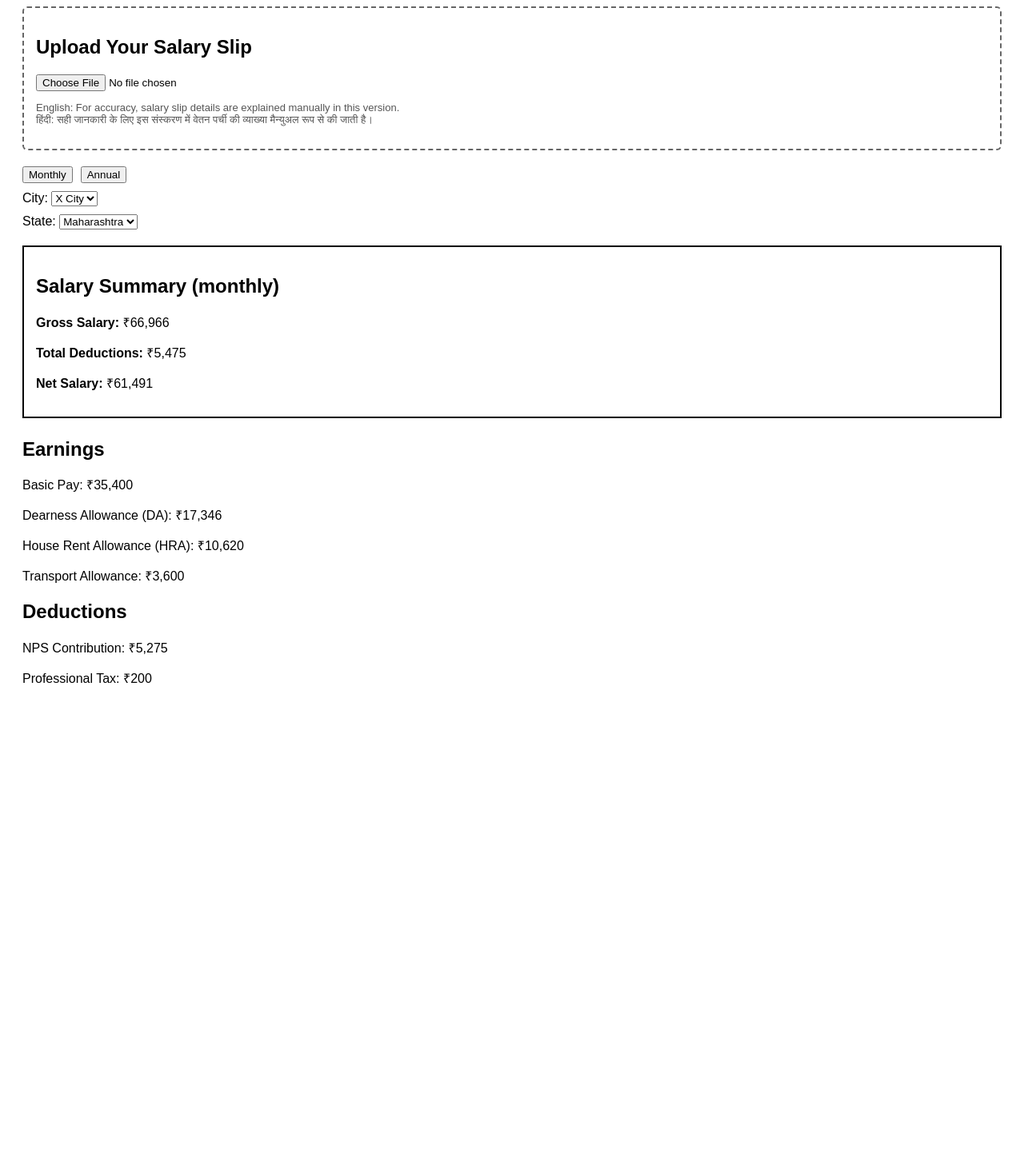
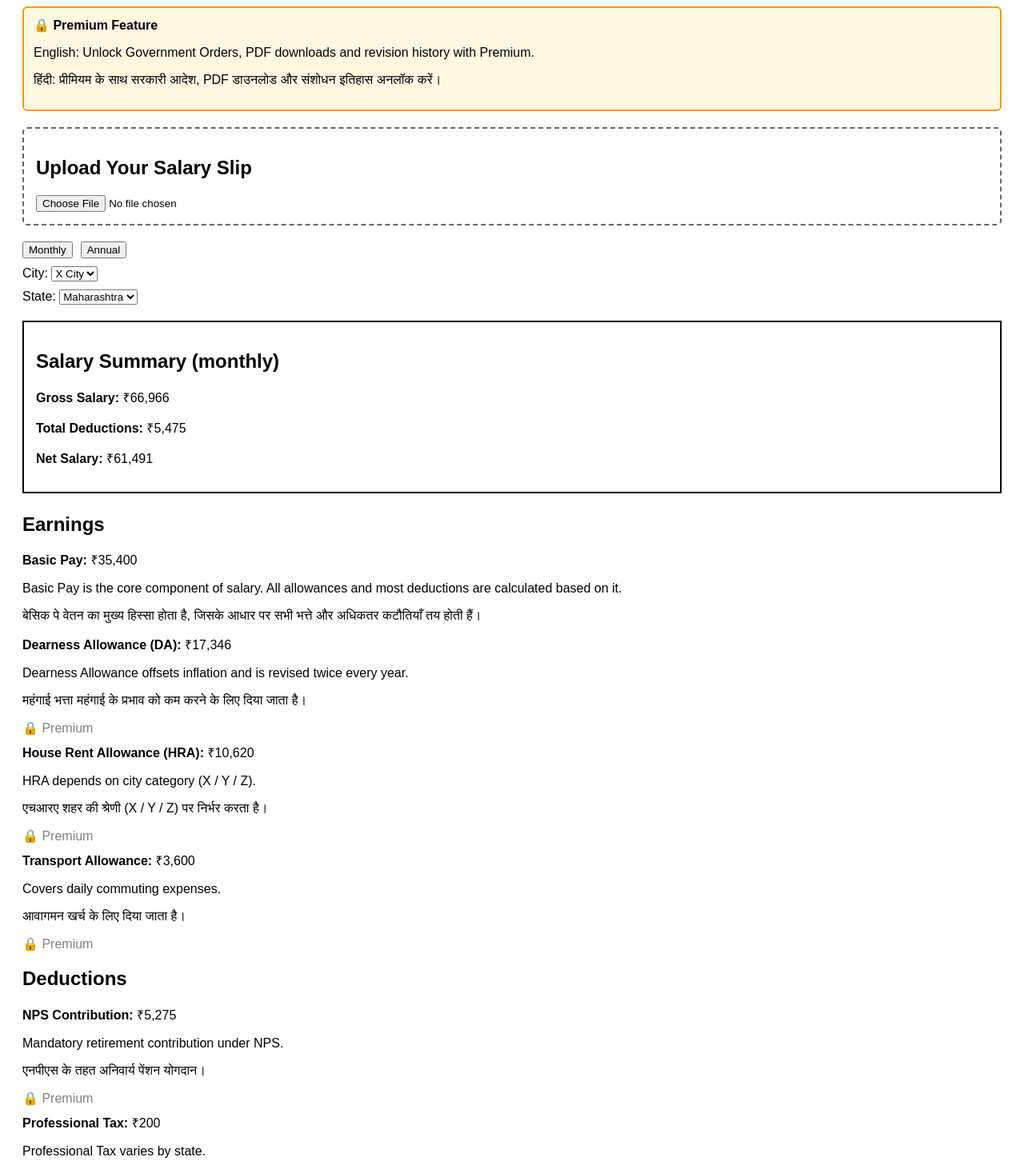
Before and after one commit to salarysamjho/salary-slip-explainer-v1, a Next.js app: page / in a window 1280 px wide. Shown: the part 100-1562 px from the top of the page at 80% size. Before the commit the page ends 1003 px from the top, so only its background shows below. Built offline with nearby package versions, Linux system fonts and the light colour scheme.

Commit message:
Update page.tsx

```diff
--- a/app/page.tsx
+++ b/app/page.tsx
@@ -3,13 +3,12 @@
 import { useState } from "react";
 
 export default function HomePage() {
-  const isPremiumUser = false;
+  // ===== PREMIUM FLAG (SINGLE SOURCE OF TRUTH) =====
+  const isPremiumUser = false; // later controlled by login/payment
 
   const [viewMode, setViewMode] = useState<"monthly" | "annual">("monthly");
   const [cityType, setCityType] = useState<"X" | "Y" | "Z">("X");
   const [state, setState] = useState<string>("Maharashtra");
-
-  // Step 15: Salary slip upload state
   const [uploadedFile, setUploadedFile] = useState<File | null>(null);
 
   // ===== CORE VALUES =====
@@ -31,10 +30,41 @@ export default function HomePage() {
 
   // ===== EARNINGS =====
   const earnings = [
-    { title: "Basic Pay", amount: basicPay },
-    { title: "Dearness Allowance (DA)", amount: daAmount },
-    { title: "House Rent Allowance (HRA)", amount: hraAmount },
-    { title: "Transport Allowance", amount: 3600 },
+    {
+      title: "Basic Pay",
+      amount: basicPay,
+      explanationEn:
+        "Basic Pay is the core component of salary. All allowances and most deductions are calculated based on it.",
+      explanationHi:
+        "बेसिक पे वेतन का मुख्य हिस्सा होता है, जिसके आधार पर सभी भत्ते और अधिकतर कटौतियाँ तय होती हैं।",
+      orderLink: null,
+    },
+    {
+      title: "Dearness Allowance (DA)",
+      amount: daAmount,
+      explanationEn:
+        "Dearness Allowance offsets inflation and is revised twice every year.",
+      explanationHi:
+        "महंगाई भत्ता महंगाई के प्रभाव को कम करने के लिए दिया जाता है।",
+      orderLink: "https://egazette.nic.in/",
+    },
+    {
+      title: "House Rent Allowance (HRA)",
+      amount: hraAmount,
+      explanationEn:
+        "HRA depends on city category (X / Y / Z).",
+      explanationHi:
+        "एचआरए शहर की श्रेणी (X / Y / Z) पर निर्भर करता है।",
+      orderLink:
+        "https://doe.gov.in/files/cenetral-pay_document/HRA_Eng_1.pdf",
+    },
+    {
+      title: "Transport Allowance",
+      amount: 3600,
+      explanationEn: "Covers daily commuting expenses.",
+      explanationHi: "आवागमन खर्च के लिए दिया जाता है।",
+      orderLink: "https://egazette.nic.in/",
+    },
   ];
 
   // ===== DEDUCTIONS =====
@@ -42,10 +72,20 @@ export default function HomePage() {
     {
       title: "NPS Contribution",
       amount: Math.round((basicPay + daAmount) * 0.10),
+      explanationEn:
+        "Mandatory retirement contribution under NPS.",
+      explanationHi:
+        "एनपीएस के तहत अनिवार्य पेंशन योगदान।",
+      orderLink: "https://egazette.nic.in/",
     },
     {
       title: "Professional Tax",
       amount: professionalTax,
+      explanationEn:
+        "Professional Tax varies by state.",
+      explanationHi:
+        "प्रोफेशनल टैक्स राज्य के अनुसार बदलता है।",
+      orderLink: null,
     },
   ];
 
@@ -60,7 +100,7 @@ export default function HomePage() {
 
   const netSalary = grossSalary - totalDeductions;
 
-  // ===== FILE HANDLER =====
+  // ===== FILE UPLOAD HANDLER =====
   const handleFileUpload = (e: React.ChangeEvent<HTMLInputElement>) => {
     if (e.target.files && e.target.files[0]) {
       setUploadedFile(e.target.files[0]);
@@ -70,6 +110,29 @@ export default function HomePage() {
   return (
     <main style={{ padding: "20px", fontFamily: "Arial, sans-serif" }}>
       <h1>Salary Slip Explainer</h1>
+
+      {/* 🔒 PREMIUM BANNER */}
+      {!isPremiumUser && (
+        <div
+          style={{
+            border: "2px solid #f39c12",
+            padding: "12px",
+            marginBottom: "20px",
+            backgroundColor: "#fff8e1",
+            borderRadius: "6px",
+          }}
+        >
+          <b>🔒 Premium Feature</b>
+          <p>
+            English: Unlock Government Orders, PDF downloads and revision
+            history with Premium.
+          </p>
+          <p>
+            हिंदी: प्रीमियम के साथ सरकारी आदेश, PDF डाउनलोड और संशोधन
+            इतिहास अनलॉक करें।
+          </p>
+        </div>
+      )}
 
       {/* STEP 15: UPLOAD */}
       <div
@@ -81,31 +144,22 @@ export default function HomePage() {
         }}
       >
         <h2>Upload Your Salary Slip</h2>
-        <input
-          type="file"
-          accept=".pdf,image/*"
-          onChange={handleFileUpload}
-        />
+        <input type="file" accept=".pdf,image/*" onChange={handleFileUpload} />
 
         {uploadedFile && (
-          <p style={{ marginTop: "10px" }}>
+          <p>
             ✅ <b>{uploadedFile.name}</b> uploaded successfully.
-            <br />
-            We will explain your salary components below.
           </p>
         )}
-
-        <p style={{ fontSize: "13px", color: "#555" }}>
-          English: For accuracy, salary slip details are explained manually in this version.
-          <br />
-          हिंदी: सही जानकारी के लिए इस संस्करण में वेतन पर्ची की व्याख्या मैन्युअल रूप से की जाती है।
-        </p>
       </div>
 
       {/* TOGGLES */}
       <div style={{ marginBottom: "10px" }}>
         <button onClick={() => setViewMode("monthly")}>Monthly</button>
-        <button onClick={() => setViewMode("annual")} style={{ marginLeft: "10px" }}>
+        <button
+          onClick={() => setViewMode("annual")}
+          style={{ marginLeft: "10px" }}
+        >
           Annual
         </button>
       </div>
@@ -142,13 +196,35 @@ export default function HomePage() {
       {/* EARNINGS */}
       <h2>Earnings</h2>
       {earnings.map((e, i) => (
-        <p key={i}>{e.title}: ₹{e.amount.toLocaleString()}</p>
+        <div key={i} style={{ marginBottom: "10px" }}>
+          <b>{e.title}:</b> ₹{e.amount.toLocaleString()}
+          <p>{e.explanationEn}</p>
+          <p>{e.explanationHi}</p>
+
+          {e.orderLink &&
+            (isPremiumUser ? (
+              <a href={e.orderLink} target="_blank">View Government Order</a>
+            ) : (
+              <span style={{ color: "gray" }}>🔒 Premium</span>
+            ))}
+        </div>
       ))}
 
       {/* DEDUCTIONS */}
       <h2>Deductions</h2>
       {deductions.map((d, i) => (
-        <p key={i}>{d.title}: ₹{d.amount.toLocaleString()}</p>
+        <div key={i} style={{ marginBottom: "10px" }}>
+          <b>{d.title}:</b> ₹{d.amount.toLocaleString()}
+          <p>{d.explanationEn}</p>
+          <p>{d.explanationHi}</p>
+
+          {d.orderLink &&
+            (isPremiumUser ? (
+              <a href={d.orderLink} target="_blank">View Government Order</a>
+            ) : (
+              <span style={{ color: "gray" }}>🔒 Premium</span>
+            ))}
+        </div>
       ))}
     </main>
   );
```
